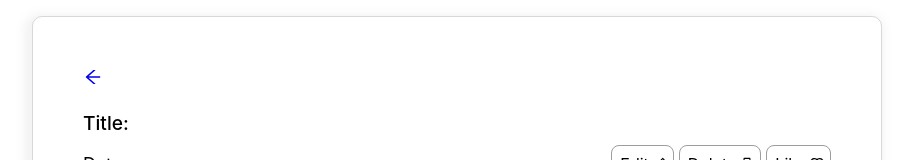
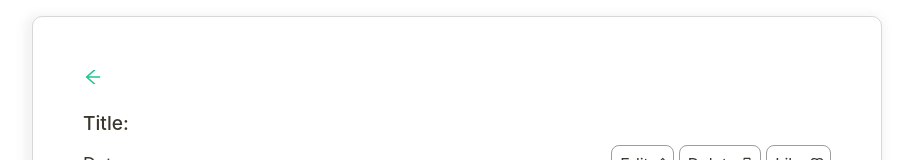
Before and after one commit to minr2kb/mental-health, a React (Create React App) app: page /posts/1 in a window 1280 px wide. Shown: the top 160 px of the page, without its empty margins (183-1096 px from the left). Built offline with nearby package versions, Linux system fonts and the light colour scheme; no server answers; the database is empty.

Commit message:
text styling

```diff
--- a/src/index.css
+++ b/src/index.css
@@ -1,13 +1,14 @@
 body {
-  margin: 0;
-  font-family: -apple-system, BlinkMacSystemFont, 'Segoe UI', 'Roboto', 'Oxygen',
-    'Ubuntu', 'Cantarell', 'Fira Sans', 'Droid Sans', 'Helvetica Neue',
-    sans-serif;
-  -webkit-font-smoothing: antialiased;
-  -moz-osx-font-smoothing: grayscale;
+	margin: 0;
+	font-family: -apple-system, BlinkMacSystemFont, "Segoe UI", "Roboto",
+		"Oxygen", "Ubuntu", "Cantarell", "Fira Sans", "Droid Sans",
+		"Helvetica Neue", sans-serif;
+	-webkit-font-smoothing: antialiased;
+	-moz-osx-font-smoothing: grayscale;
+	color: rgb(59, 54, 46);
 }
 
 code {
-  font-family: source-code-pro, Menlo, Monaco, Consolas, 'Courier New',
-    monospace;
+	font-family: source-code-pro, Menlo, Monaco, Consolas, "Courier New",
+		monospace;
 }
--- a/src/pages/Edit.js
+++ b/src/pages/Edit.js
@@ -103,7 +103,10 @@ const Edit = ({ match }) => {
 			>
 				{isLoaded ? (
 					<>
-						<Link to={`/posts/${id}`}>
+						<Link
+							to={`/posts/${id}`}
+							style={{ color: "rgb(35, 196, 144)" }}
+						>
 							<AiOutlineArrowLeft
 								style={{ padding: "10px" }}
 								size={20}
@@ -168,10 +171,9 @@ const Edit = ({ match }) => {
 
 						<textarea
 							style={{
-								// outline: "none",
-								// border: "none",
+								border: "solid 1.5px darkgray",
+								borderRadius: "5px",
 								marginTop: "10px",
-								borderTop: "solid 1.5px grey",
 								fontSize: "large",
 								fontWeight: "400",
 								padding: "10px",
--- a/src/pages/Main.js
+++ b/src/pages/Main.js
@@ -268,8 +268,6 @@ const Main = () => {
 										>
 											<div
 												style={{
-													// paddingTop: "3px",
-													// paddingBottom: "3px",
 													padding: "3px",
 												}}
 											>
@@ -299,6 +297,7 @@ const Main = () => {
 															700 && "column",
 													alignItems: "center",
 													justifyItems: "center",
+													padding: "3px",
 												}}
 											>
 												<AiFillHeart color="coral" />
--- a/src/pages/Read.js
+++ b/src/pages/Read.js
@@ -123,7 +123,10 @@ const Read = ({ match }) => {
 			>
 				{isLoaded ? (
 					<>
-						<Link to="/posts">
+						<Link
+							to="/posts"
+							style={{ color: "rgb(35, 196, 144)" }}
+						>
 							<AiOutlineArrowLeft
 								style={{ padding: "10px" }}
 								size={20}
--- a/src/pages/Write.js
+++ b/src/pages/Write.js
@@ -129,7 +129,7 @@ const Write = () => {
 					marginTop: "2vh",
 				}}
 			>
-				<Link to="/posts">
+				<Link to="/posts" style={{ color: "rgb(35, 196, 144)" }}>
 					<AiOutlineArrowLeft style={{ padding: "10px" }} size={20} />
 				</Link>
 				<div
@@ -191,10 +191,9 @@ const Write = () => {
 
 				<textarea
 					style={{
-						// outline: "none",
-						// border: "none",
 						marginTop: "10px",
-						borderTop: "solid 1.5px grey",
+						border: "solid 1.5px darkgray",
+						borderRadius: "5px",
 						fontSize: "large",
 						fontWeight: "400",
 						padding: "10px",
@@ -207,9 +206,7 @@ const Write = () => {
 					}}
 					value={text}
 					onChange={handleText}
-					placeholder={
-						"- Writer's information will not be displayed on the post. \n\n- You can also write in Korean.\n\n- You can edit or delete after posting.\n\n- Do not write someone's name."
-					}
+					placeholder={`- Writer's information will not be displayed on the post. \n\n- You can also write in Korean. \n\n- You can edit or delete after posting. \n\n- Do not write someone's name.`}
 				/>
 				<div
 					style={{
```
